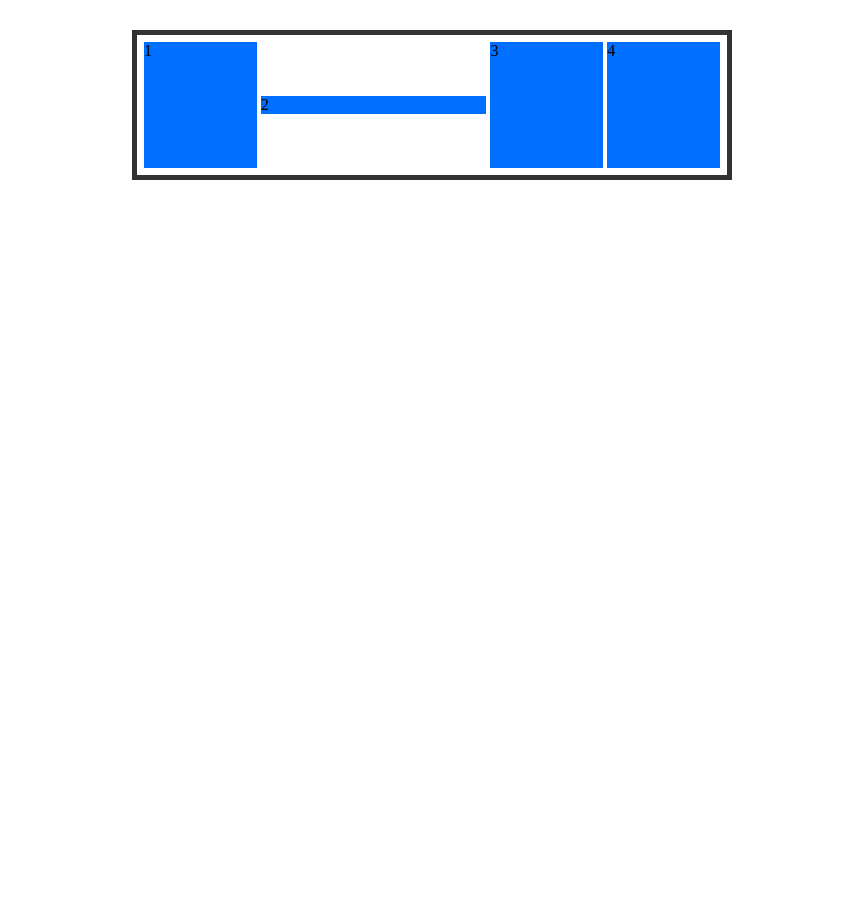
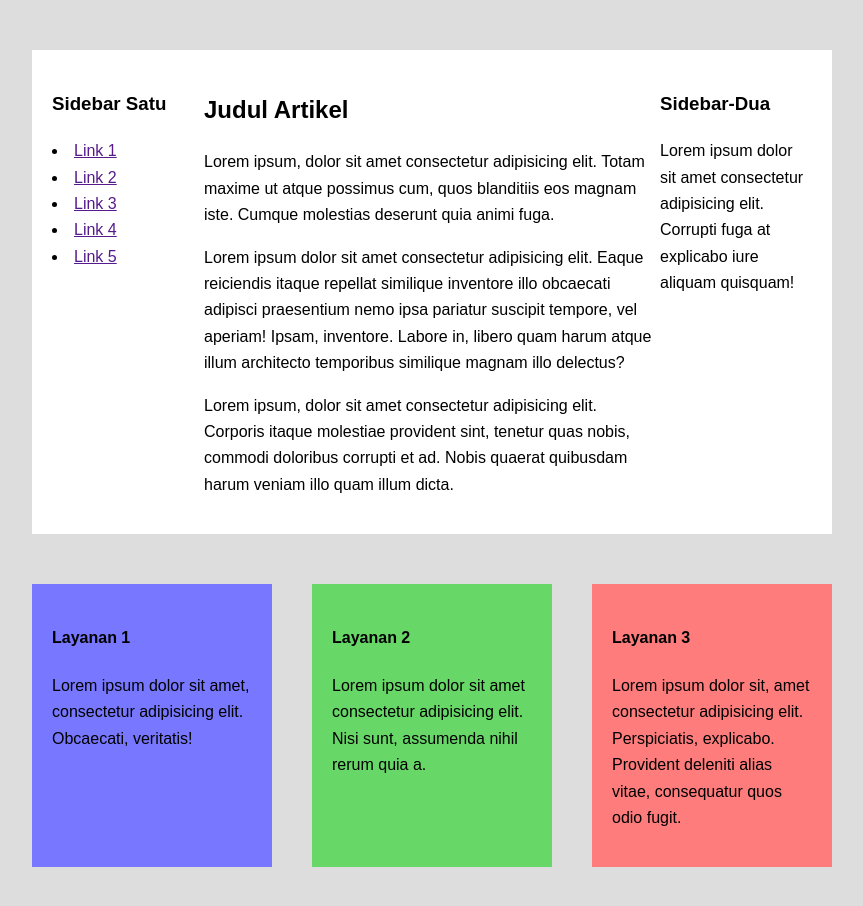
Before and after one commit to sapikwaidi/flex-box, a plain HTML site: page index.html in a window 1280 px wide. Shown: the top 906 px of the page, without its empty margins (208-1071 px from the left). Before the commit the page ends 800 px from the top, so only its background shows below. Drawn offline with Linux system fonts and the light colour scheme.

Commit message:
APA ITU FLEXBOX_ _ Bagian 2 - Latihan

```diff
--- a/index.html
+++ b/index.html
@@ -4,15 +4,47 @@
     <meta charset="UTF-8">
     <meta http-equiv="X-UA-Compatible" content="IE=edge">
     <meta name="viewport" content="width=device-width, initial-scale=1.0">
-    <title>Document</title>
+    <title>Latihan Flexbox</title>
     <link rel="stylesheet" href="style.css">
 </head>
 <body>
-    <div class="container">
-        <div class="satu">1</div>
-        <div class="dua">2</div>
-        <div class="tiga">3</div>
-        <div class="empat">4</div>
+    <!-- Latihan 1 - Kolom
+    membuat layout yang terdiri dari 3 kolom, yaitu kolom kiri, tengah & kanan-->
+    <div class="container-satu">
+        <div class="kolom-utama">
+            <h2>Judul Artikel</h2>
+            <p>Lorem ipsum, dolor sit amet consectetur adipisicing elit. Totam maxime ut atque possimus cum, quos blanditiis eos magnam iste. Cumque molestias deserunt quia animi fuga.</p>
+            <p>Lorem ipsum dolor sit amet consectetur adipisicing elit. Eaque reiciendis itaque repellat similique inventore illo obcaecati adipisci praesentium nemo ipsa pariatur suscipit tempore, vel aperiam! Ipsam, inventore. Labore in, libero quam harum atque illum architecto temporibus similique magnam illo delectus?</p>
+            <p>Lorem ipsum, dolor sit amet consectetur adipisicing elit. Corporis itaque molestiae provident sint, tenetur quas nobis, commodi doloribus corrupti et ad. Nobis quaerat quibusdam harum veniam illo quam illum dicta.</p>
+        </div>
+        <div class="sidebar-satu">
+            <h3>Sidebar Satu</h3>
+           <li><a href="">Link 1</a></li>
+           <li><a href="">Link 2</a></li>
+           <li><a href="">Link 3</a></li>
+           <li><a href="">Link 4</a></li>
+           <li><a href="">Link 5</a></li>
+        </div>
+        <div class="sidebar-dua">
+            <h3>Sidebar-Dua</h3>
+            <p>Lorem ipsum dolor sit amet consectetur adipisicing elit. Corrupti fuga at explicabo iure aliquam quisquam!</p>
+        </div>
+    </div>
+
+    <!-- Latihan 2 - Service / Features -->
+    <div class="container-dua">
+        <div class="layanan satu">
+            <h4>Layanan 1</h4>
+            <p>Lorem ipsum dolor sit amet, consectetur adipisicing elit. Obcaecati, veritatis!</p>
+        </div>
+        <div class="layanan dua">
+            <h4>Layanan 2</h4>
+            <p>Lorem ipsum dolor sit amet consectetur adipisicing elit. Nisi sunt, assumenda nihil rerum quia a.</p>
+        </div>
+        <div class="layanan tiga">
+            <h4>Layanan 3</h4>
+            <p>Lorem ipsum dolor sit, amet consectetur adipisicing elit. Perspiciatis, explicabo. Provident deleniti alias vitae, consequatur quos odio fugit.</p>
+        </div>
     </div>
 </body>
 </html>
--- a/style.css
+++ b/style.css
@@ -1,39 +1,75 @@
-.container {
-  width: 600px;
-  height: 150px;
-  border: 5px solid #333;
-  margin: 30px auto;
-  padding: 5px;
+html,
+body {
+  margin: 0;
+  padding: 0;
+}
+
+body {
+  font-family: Arial, Helvetica, sans-serif;
+  background-color: #ddd;
+  line-height: 1.65;
+  padding-bottom: 1000px;
+}
+
+/* Latihan 1 */
+.container-satu {
+  width: 800px;
+  margin: 50px auto;
+  background-color: #fff;
+  padding: 20px;
   box-sizing: border-box;
   display: flex;
-  /* flex-direction: row; */
-  /* flex-wrap: wrap; */
-  /* justify-content: space-evenly; */
-  /* align-items: flex-start; */
 }
 
-.container div {
-  /* width: 120px;
-  height: 120px; */
-  background-color: rgb(0, 110, 255);
-  margin: 2px;
-  flex: 1;
+.kolom-utama {
+  flex: 3;
+  order: 2;
 }
 
-.container div.dua {
-  flex: 2;
-  align-self: center;
+.sidebar-satu {
+  flex: 1;
+  order: 1;
 }
 
-/* .satu {
+.sidebar-dua {
+  flex: 1;
   order: 3;
 }
-.dua {
-  order: 4;
+
+/* latihan 2 */
+.container-dua {
+  max-width: 800px;
+  margin: 50px auto;
+  /* display: flex;
+  justify-content: space-between; */
 }
-.tiga {
-  order: 2;
+
+.layanan {
+  /* width: 30%; */
+  padding: 20px;
+  box-sizing: border-box;
+  margin-bottom: 20px;
 }
-.empat {
-  order: 1;
-} */
+
+.layanan.satu {
+  background-color: rgb(119, 119, 255);
+}
+
+.layanan.dua {
+  background-color: rgb(103, 216, 103);
+}
+
+.layanan.tiga {
+  background-color: rgb(255, 124, 124);
+}
+
+@media (min-width: 600px) {
+  .container-dua {
+    display: flex;
+    justify-content: space-between;
+  }
+
+  .layanan {
+    width: 30%;
+  }
+}
```
